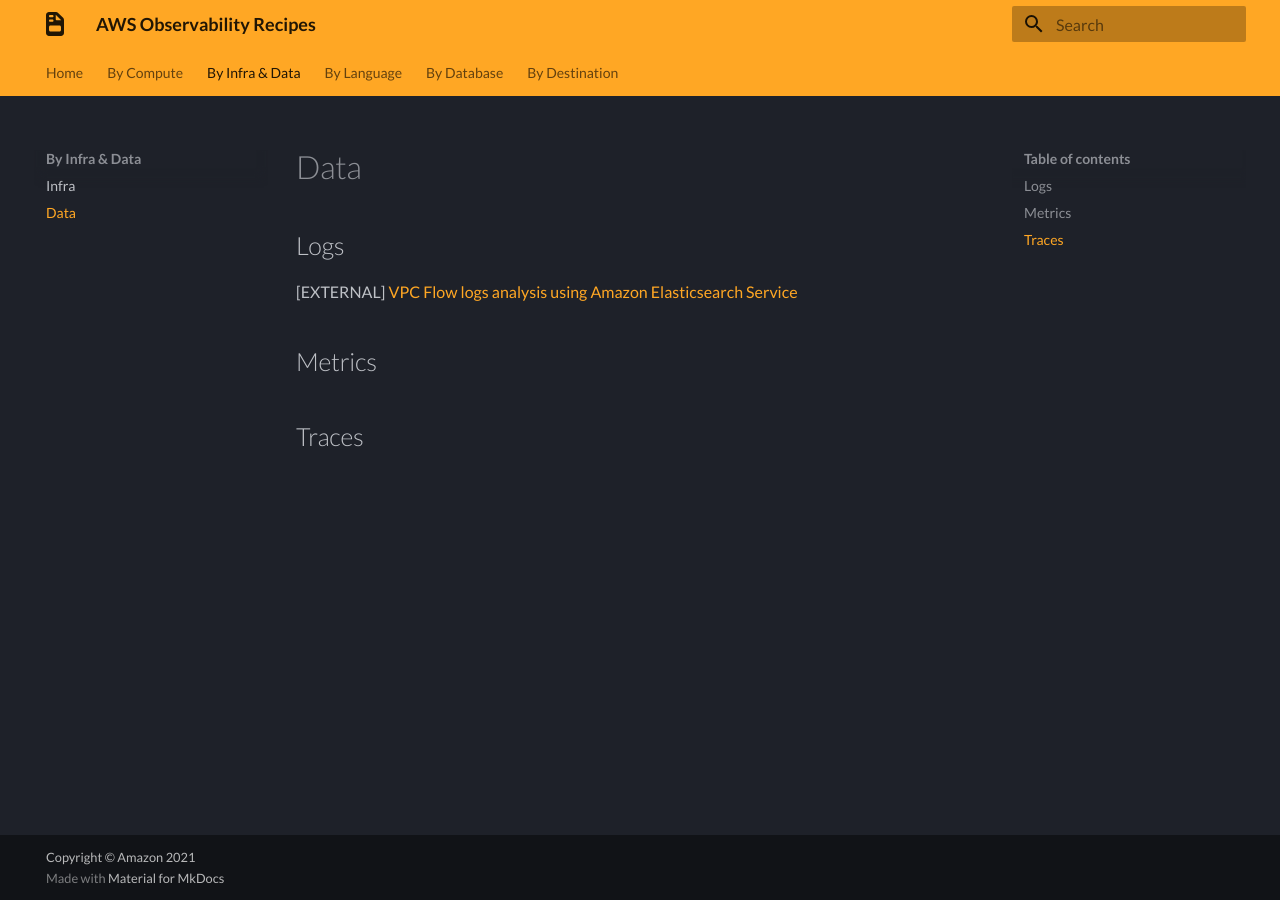
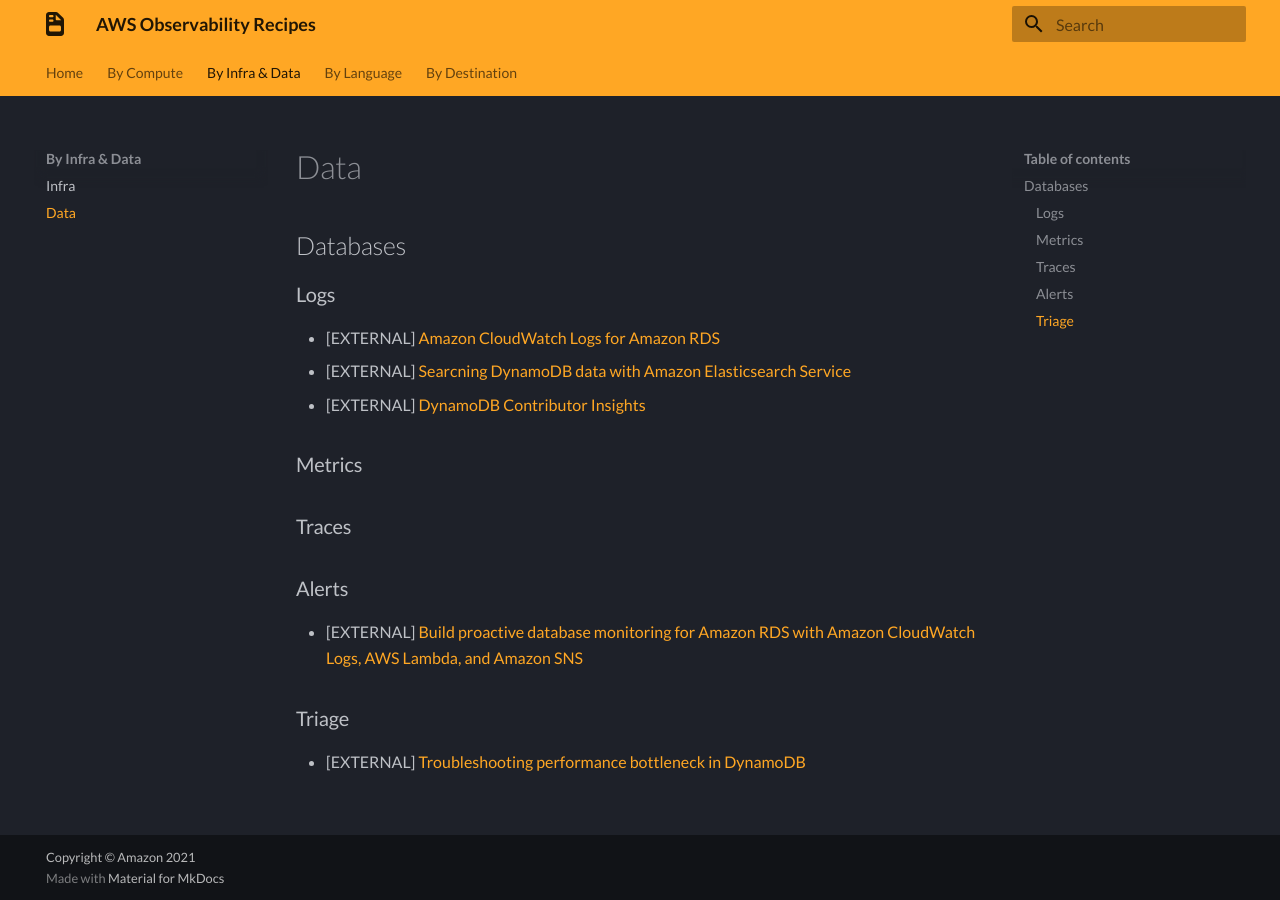
Before and after one commit to open-o11y/aws-o11y-good-practices, an MkDocs documentation site: the page built from docs/data.md, in a window 1280 px wide. Built offline with MkDocs 1.6.1 and Material for MkDocs 9.7.7, drawn with Linux system fonts in a browser that asks for light colours; some web fonts are replaced.

Commit message:
Removed separate database section and merging it under infra & data.

```diff
--- a/docs/data.md
+++ b/docs/data.md
@@ -1,8 +1,18 @@
 # Data
 
-## Logs
-[EXTERNAL] [VPC Flow logs analysis using Amazon Elasticsearch Service](https://amazon-es-vpc-flowlogs.workshop.aws/en/)
+## Databases
 
-## Metrics
+### Logs
+- [EXTERNAL] [Amazon CloudWatch Logs for Amazon RDS](https://aws.amazon.com/blogs/database/build-proactive-database-monitoring-for-amazon-rds-with-amazon-cloudwatch-logs-aws-lambda-and-amazon-sns/)
+- [EXTERNAL] [Searcning DynamoDB data with Amazon Elasticsearch Service](https://search-ddb.aesworkshops.com/)
+- [EXTERNAL] [DynamoDB Contributor Insights](https://observability.workshop.aws/en/contributorinsights/_explore.html)
 
-## Traces
+### Metrics
+
+### Traces
+
+### Alerts
+- [EXTERNAL] [Build proactive database monitoring for Amazon RDS with Amazon CloudWatch Logs, AWS Lambda, and Amazon SNS](https://aws.amazon.com/blogs/database/build-proactive-database-monitoring-for-amazon-rds-with-amazon-cloudwatch-logs-aws-lambda-and-amazon-sns/)
+
+### Triage
+- [EXTERNAL] [Troubleshooting performance bottleneck in DynamoDB](https://observability.workshop.aws/en/scaleup.html)
--- a/mkdocs.yml
+++ b/mkdocs.yml
@@ -17,9 +17,6 @@ nav:
   - Java: java.md
   - Python: python.md
   - Node.js: nodejs.md
-- 'By Database':
-  - RDS: rds.md
-  - DynamoDB: dynamodb.md
 - 'By Destination':
   - CloudWatch: cw.md
   - AMP: amp.md
```
Also changed, not shown: docs/dynamodb.md (deleted, +0 -14 lines), docs/rds.md (deleted, +0 -11 lines).
